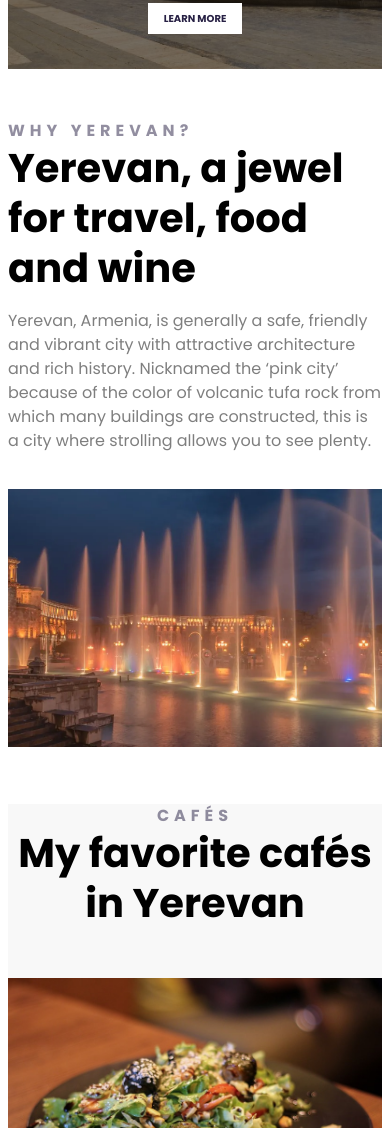
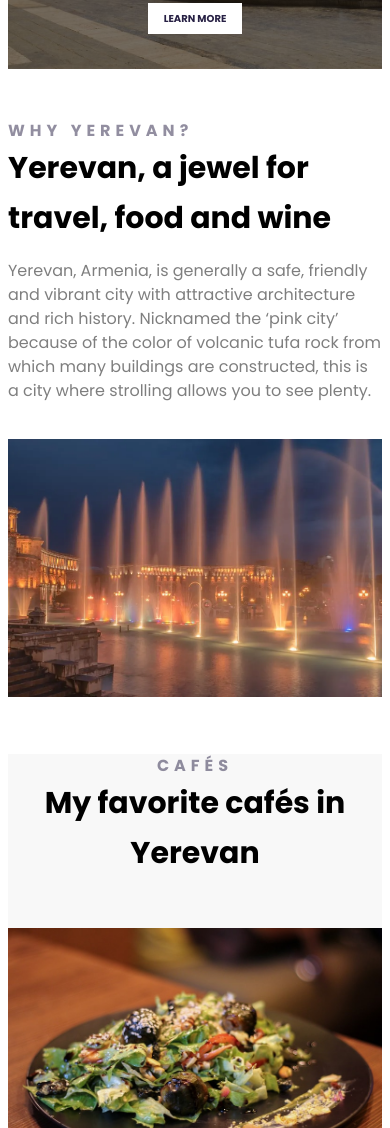
Before and after one commit to araz0515/travel-yerevan-project, a plain HTML site: page index.html in a window 390 px wide. Shown: the part 272-1400 px from the top of the page. Drawn offline with Linux system fonts and the light colour scheme.

Commit message:
Changed mobile font size of headings

```diff
--- a/src/styles.css
+++ b/src/styles.css
@@ -256,7 +256,9 @@ h2 {
     text-align: left;
     grid-gap: 20px;
   }
-
+  main h1 {
+    font-size: 30px;
+  }
   main h2 {
     text-align: left;
   }
@@ -266,7 +268,7 @@ h2 {
   }
 
   .favorite-cafés h1 {
-    font-size: 40px;
+    font-size: 30px;
   }
 
   section.favorite-cafés {
```
